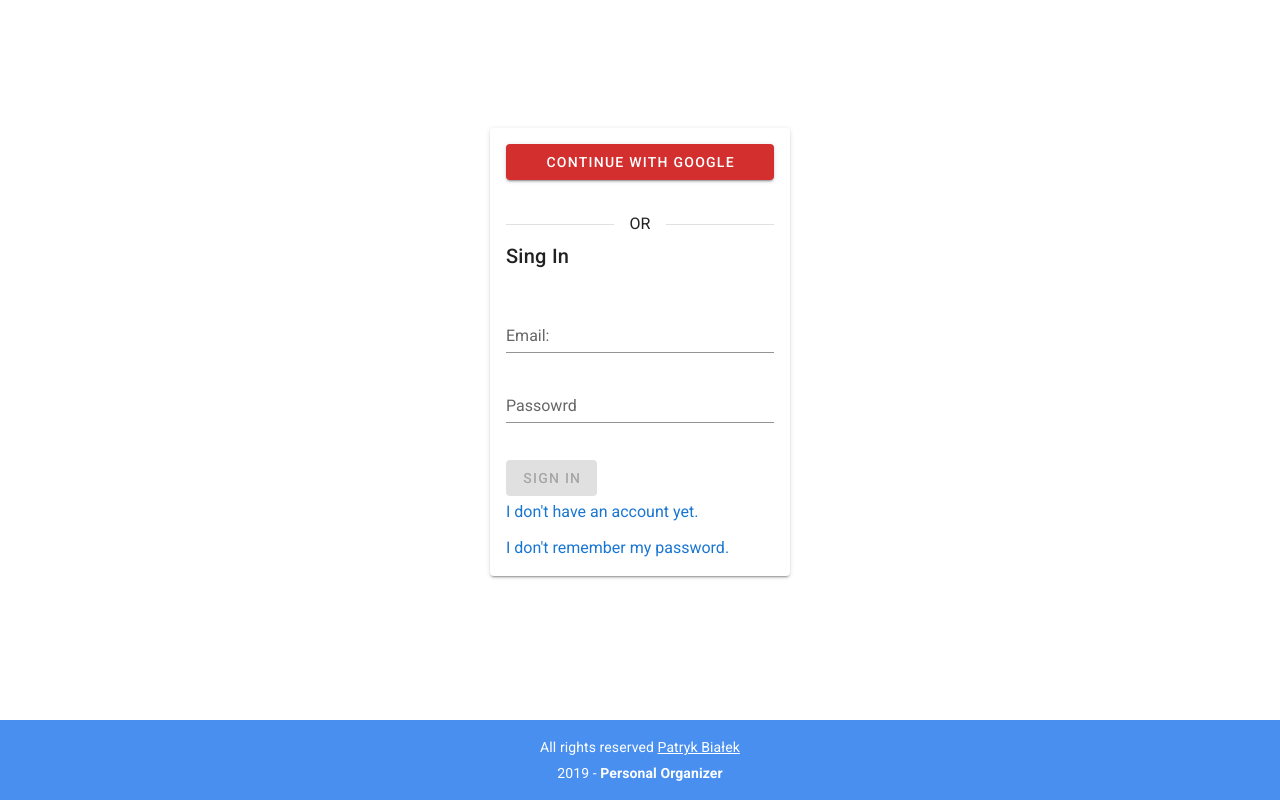
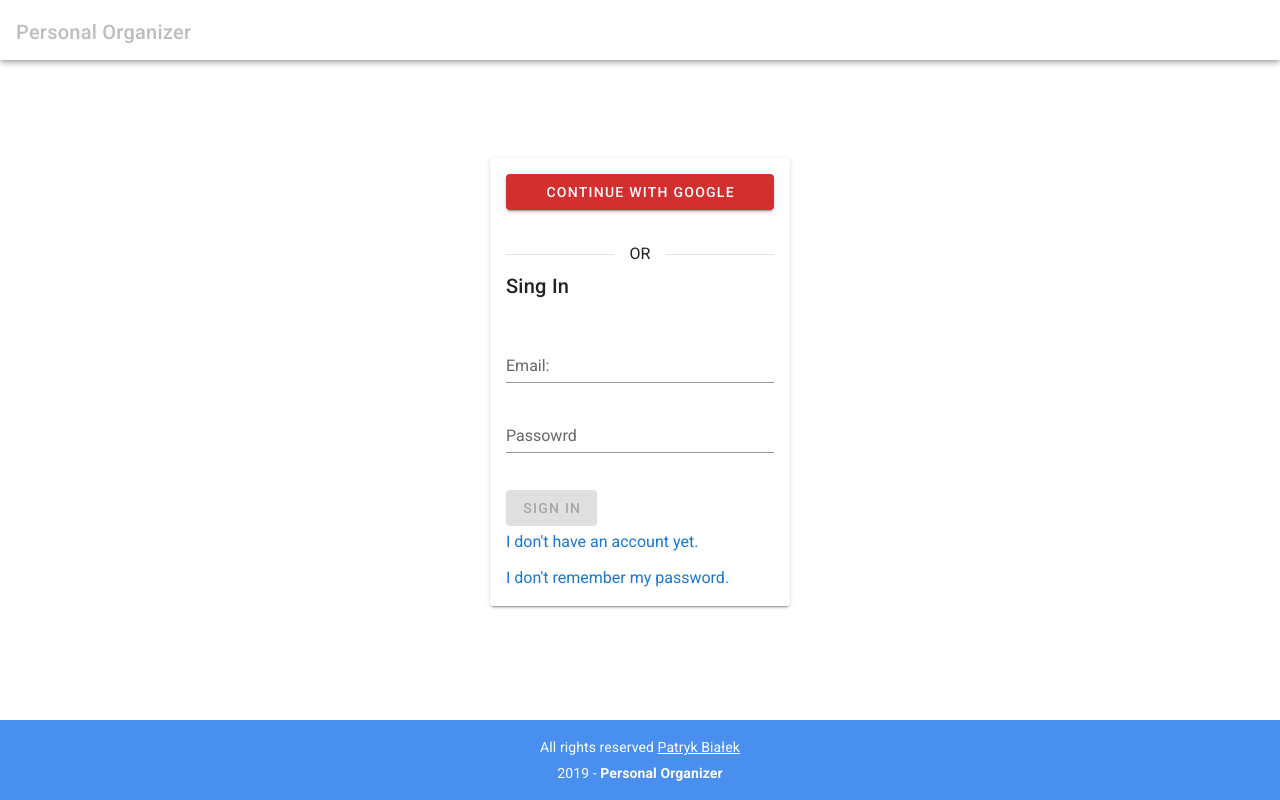
Before and after one commit to PatrickBialek/017_Personal-organizer-vue, a Vue app: page /sign-in in a window 1280 px wide. Built offline with nearby package versions, Linux system fonts and the light colour scheme.

Commit message:
Hot nav fix

```diff
--- a/src/App.vue
+++ b/src/App.vue
@@ -1,6 +1,6 @@
 <template>
   <v-app>
-    <Header />
+    <Nav />
     <v-content class="mx-4 mb-4">
       <router-view></router-view>
     </v-content>
--- a/src/components/Footer/Footer.vue
+++ b/src/components/Footer/Footer.vue
@@ -7,8 +7,7 @@
           class="white--text"
           target="_blank"
           href="https://github.com/PatrickBialek"
-          >Patryk Białek</a
-        >
+        >Patryk Białek</a>
       </p>
       <p class="text-center ma-0">
         {{ new Date().getFullYear() }} -
```
